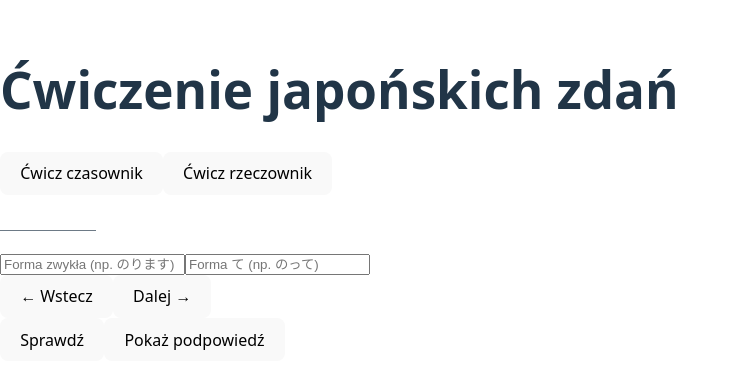
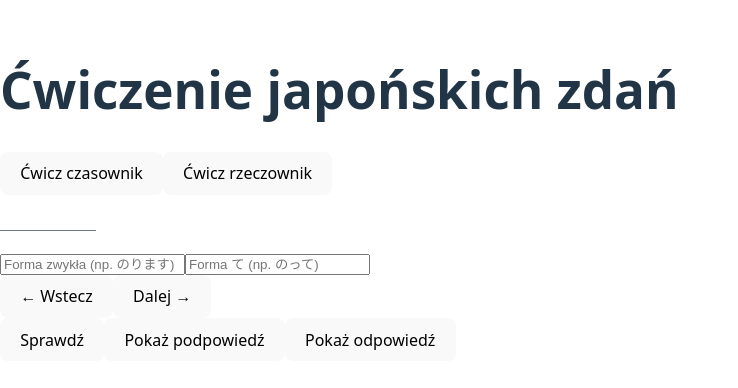
Before and after one commit to j0rgson/dokidoki4, a React (Vite) app: page / in a window 1280 px wide. Shown: the part 206-594 px from the top of the page, without its empty margins (0-738 px from the left). Built offline with nearby package versions, Linux system fonts and the light colour scheme.

Commit message:
Update 6App.tsx

```diff
--- a/src/App.tsx
+++ b/src/App.tsx
@@ -188,6 +188,7 @@ export default function App() {
   );
   const [current, setCurrent] = useState(0);
   const [showHint, setShowHint] = useState(false);
+  const [showAnswer, setShowAnswer] = useState(false);
   const [plainAnswer, setPlainAnswer] = useState("");
   const [teAnswer, setTeAnswer] = useState("");
   const [nounAnswer, setNounAnswer] = useState("");
@@ -198,6 +199,7 @@ export default function App() {
     setShuffledIndices(newShuffled);
     setCurrent(0);
     setShowHint(false);
+    setShowAnswer(false);
     setPlainAnswer("");
     setTeAnswer("");
     setNounAnswer("");
@@ -218,6 +220,7 @@ export default function App() {
       const nounOk = nounAnswer.trim() === sentence.noun;
       alert(`Rzeczownik: ${nounOk ? "✔️" : "❌"}`);
     }
+    setShowAnswer(false);
   };
 
   // Render zdania z ukrytym czasownikiem lub rzeczownikiem
@@ -306,12 +309,13 @@ export default function App() {
         )}
       </div>
 
-      {/* Przyciski */}
+      {/* Przyciski nawigacyjne */}
       <div className="flex justify-between space-x-4 mt-4">
         <button
           className="px-4 py-2 border rounded hover:bg-gray-100"
           onClick={() => {
             setShowHint(false);
+            setShowAnswer(false);
             setPlainAnswer("");
             setTeAnswer("");
             setNounAnswer("");
@@ -324,6 +328,7 @@ export default function App() {
           className="px-4 py-2 border rounded hover:bg-gray-100"
           onClick={() => {
             setShowHint(false);
+            setShowAnswer(false);
             setPlainAnswer("");
             setTeAnswer("");
             setNounAnswer("");
@@ -334,7 +339,7 @@ export default function App() {
         </button>
       </div>
 
-      {/* Sprawdź i podpowiedź */}
+      {/* Sprawdź, podpowiedź i pokaż odpowiedź */}
       <div className="space-x-4 mt-6 flex justify-center items-center">
         <button
           onClick={checkAnswer}
@@ -348,10 +353,31 @@ export default function App() {
         >
           {showHint ? "Ukryj podpowiedź" : "Pokaż podpowiedź"}
         </button>
+        <button
+          onClick={() => setShowAnswer(!showAnswer)}
+          className="px-5 py-2 bg-blue-500 text-white rounded hover:bg-blue-600"
+        >
+          {showAnswer ? "Ukryj odpowiedź" : "Pokaż odpowiedź"}
+        </button>
       </div>
 
+      {/* Podpowiedź */}
       {showHint && (
         <p className="mt-4 italic text-center text-gray-700">{sentence.pl}</p>
+      )}
+
+      {/* Poprawna odpowiedź */}
+      {showAnswer && (
+        <div className="mt-4 p-4 bg-gray-100 rounded text-center font-mono">
+          {mode === "verb" ? (
+            <>
+              <p>Forma zwykła: <strong>{sentence.verbPlain}</strong></p>
+              <p>Forma て: <strong>{sentence.verbTe}</strong></p>
+            </>
+          ) : (
+            <p>Rzeczownik: <strong>{sentence.noun || "(brak)"}</strong></p>
+          )}
+        </div>
       )}
     </main>
   );
```
